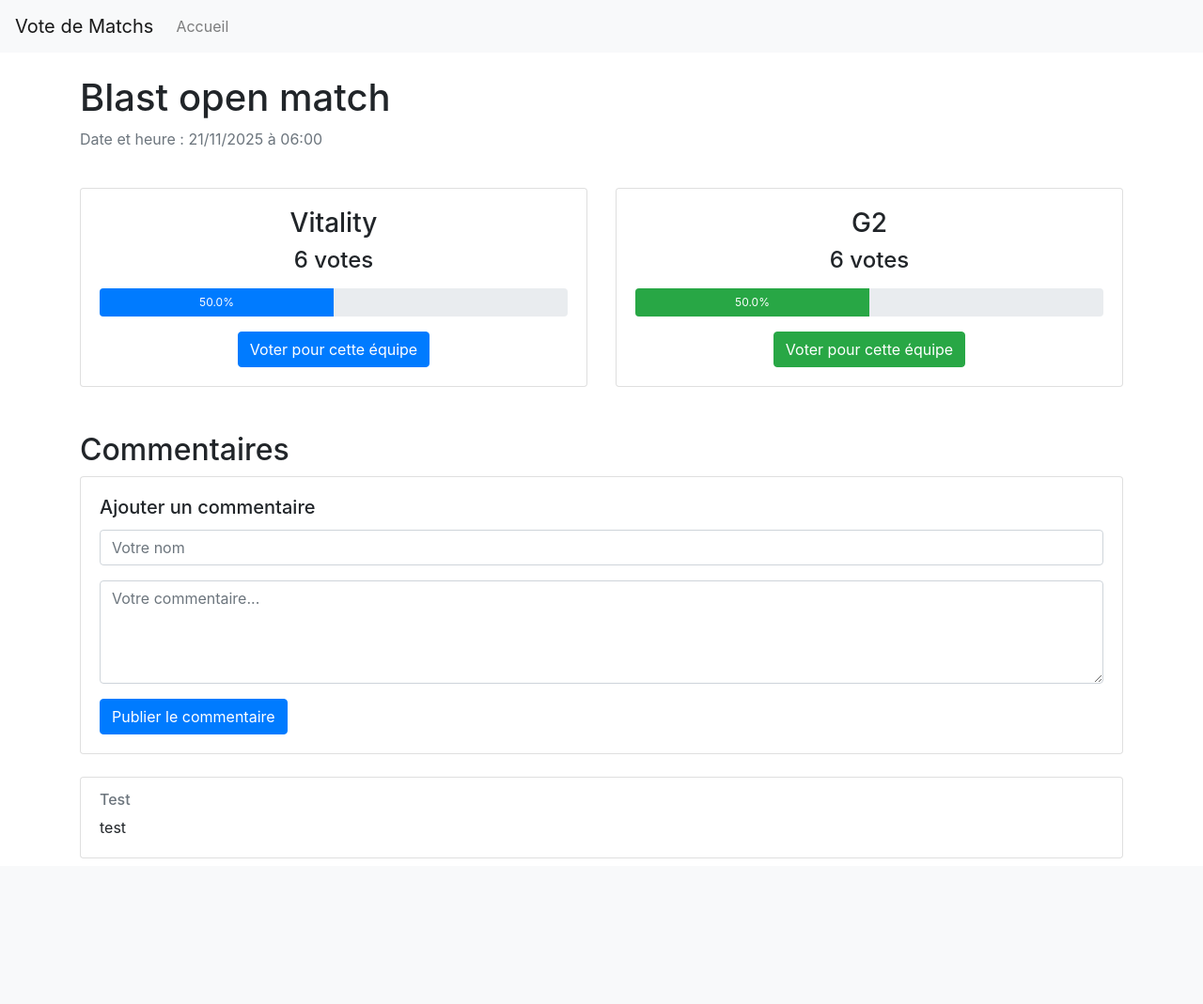
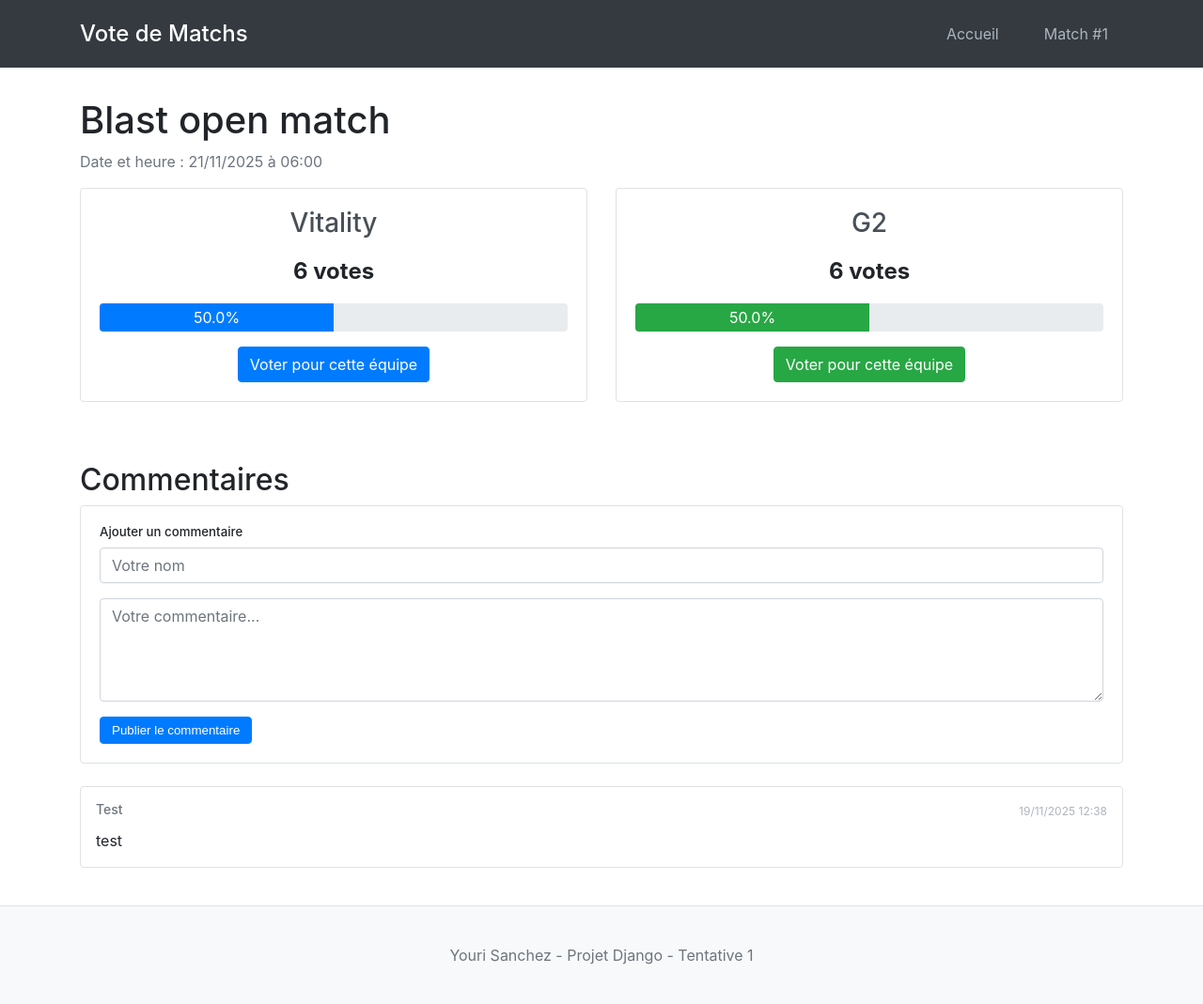
Before and after one commit to ossydreos/WEBA.YS, a Django app: page /match/1/ in a window 1280 px wide. Shown: the whole page at 94% size. Before the commit the page ends 914 px from the top, so only its background shows below. Run offline with Django 5.2, Linux system fonts and the light colour scheme; data comes from the database, SQL or seed files in the repository; both versions use the stored data as it was after the commit; parts of the project's set-up code (start-up, migrations or seed data) failed here and were passed over; some libraries are stand-ins or nearby versions.

Commit message:
reset des migrations et style

```diff
--- a/DjangoProject/settings.py
+++ b/DjangoProject/settings.py
@@ -117,6 +117,9 @@
 # https://docs.djangoproject.com/en/5.2/howto/static-files/
 
 STATIC_URL = 'static/'
+STATICFILES_DIRS = [
+    BASE_DIR / "static",
+]
 STATIC_ROOT = BASE_DIR / "staticfiles"
 
 # Default primary key field type
--- /dev/null
+++ b/hltvtracker/static/hltvtracker/css/styles.css
@@ -0,0 +1,477 @@
+
+* {
+    box-sizing: border-box;
+}
+
+body {
+    font-family: -apple-system, BlinkMacSystemFont, 'Segoe UI', Roboto, 'Helvetica Neue', Arial, sans-serif;
+    line-height: 1.5;
+    color: #212529;
+    background-color: #fff;
+    margin: 0;
+    padding: 0;
+    min-height: 100vh;
+    display: flex;
+    flex-direction: column;
+}
+
+h1, h2, h3, h4, h5, h6 {
+    margin-top: 0;
+    margin-bottom: 0.5rem;
+    font-weight: 500;
+    line-height: 1.2;
+}
+
+h1 { font-size: 2.5rem; }
+h2 { font-size: 2rem; }
+h3 { font-size: 1.75rem; }
+
+p {
+    margin-top: 0;
+    margin-bottom: 1rem;
+}
+
+/* Layout principal */
+.site-header {
+    background-color: #343a40;
+    color: white;
+    padding: 1rem 0;
+}
+
+.header-content {
+    max-width: 1140px;
+    margin: 0 auto;
+    padding: 0 15px;
+    display: flex;
+    justify-content: space-between;
+    align-items: center;
+}
+
+.site-title {
+    margin: 0;
+    font-size: 1.5rem;
+    color: white;
+}
+
+.main-nav {
+    display: flex;
+    gap: 1rem;
+}
+
+.nav-link {
+    color: #adb5bd;
+    text-decoration: none;
+    padding: 0.5rem 1rem;
+    border-radius: 0.25rem;
+}
+
+.nav-link:hover {
+    color: white;
+    background-color: #495057;
+}
+
+.main-content {
+    flex: 1;
+    padding: 2rem 0;
+}
+
+.site-footer {
+    background-color: #f8f9fa;
+    border-top: 1px solid #dee2e6;
+    padding: 2rem 0;
+    margin-top: auto;
+}
+
+.footer-content {
+    max-width: 1140px;
+    margin: 0 auto;
+    padding: 0 15px;
+    text-align: center;
+    color: #6c757d;
+}
+
+.footer-content p {
+    margin: 0.5rem 0;
+}
+
+
+
+.container {
+    max-width: 1140px;
+    margin: 0 auto;
+    padding: 0 15px;
+}
+
+.card {
+    border: 1px solid #dee2e6;
+    border-radius: 0.25rem;
+    margin-bottom: 1rem;
+    background: white;
+}
+
+.card-body {
+    padding: 1.25rem;
+}
+
+.text-center {
+    text-align: center;
+}
+
+.text-muted {
+    color: #6c757d;
+}
+
+.text-danger {
+    color: #dc3545;
+}
+
+.mt-3 { margin-top: 1rem; }
+.mt-4 { margin-top: 1.5rem; }
+.mt-5 { margin-top: 3rem; }
+.mb-2 { margin-bottom: 0.5rem; }
+.mb-4 { margin-bottom: 1.5rem; }
+
+.row {
+    display: flex;
+    flex-wrap: wrap;
+    margin: 0 -15px;
+}
+
+.col-md-6, .col-md-12 {
+    padding: 0 15px;
+}
+
+.col-md-6 {
+    flex: 0 0 50%;
+    max-width: 50%;
+}
+
+.col-md-12 {
+    flex: 0 0 100%;
+    max-width: 100%;
+}
+
+/* Boutons */
+.btn {
+    display: inline-block;
+    padding: 0.375rem 0.75rem;
+    text-align: center;
+    text-decoration: none;
+    border: 1px solid transparent;
+    border-radius: 0.25rem;
+    cursor: pointer;
+    color: white;
+    text-decoration: none;
+}
+
+.btn-primary {
+    color: #fff;
+    background-color: #007bff;
+    border-color: #007bff;
+}
+
+.btn-primary:hover {
+    background-color: #0056b3;
+    border-color: #004085;
+}
+
+.btn-success {
+    color: #fff;
+    background-color: #28a745;
+    border-color: #28a745;
+}
+
+.btn-success:hover {
+    background-color: #1e7e34;
+    border-color: #1c7430;
+}
+
+.btn-warning {
+    color: #212529;
+    background-color: #ffc107;
+    border-color: #ffc107;
+}
+
+.btn-warning:hover {
+    background-color: #e0a800;
+    border-color: #d39e00;
+}
+
+.btn-secondary {
+    color: #fff;
+    background-color: #6c757d;
+    border-color: #6c757d;
+}
+
+.btn-secondary:hover {
+    background-color: #545b62;
+    border-color: #4e555b;
+}
+
+
+/* Alertes */
+.alert {
+    padding: 0.75rem 1rem;
+    margin-bottom: 1rem;
+    border: 1px solid transparent;
+    border-radius: 0.25rem;
+}
+
+.alert-success {
+    color: #155724;
+    background-color: #d4edda;
+    border-color: #c3e6cb;
+}
+
+.alert-danger {
+    color: #721c24;
+    background-color: #f8d7da;
+    border-color: #f5c6cb;
+}
+
+
+/* Barre de progression */
+.progress {
+    display: flex;
+    height: 1rem;
+    overflow: hidden;
+    background-color: #e9ecef;
+    border-radius: 0.25rem;
+}
+
+.progress-bar {
+    display: flex;
+    flex-direction: column;
+    justify-content: center;
+    color: #fff;
+    text-align: center;
+    background-color: #007bff;
+}
+
+.progress-bar.bg-success {
+    background-color: #28a745 !important;
+}
+
+/* Barre de progression personnalisée */
+.progress-custom {
+    height: 30px;
+}
+
+/* Formulaires */
+.form-group {
+    margin-bottom: 1rem;
+}
+
+input[type="text"],
+input[type="email"],
+input[type="password"],
+textarea,
+select {
+    display: block;
+    width: 100%;
+    padding: 0.375rem 0.75rem;
+    font-size: 1rem;
+    line-height: 1.5;
+    color: #495057;
+    background-color: #fff;
+    background-clip: padding-box;
+    border: 1px solid #ced4da;
+    border-radius: 0.25rem;
+}
+
+input[type="text"]:focus,
+input[type="email"]:focus,
+input[type="password"]:focus,
+textarea:focus,
+select:focus {
+    outline: 0;
+    border-color: #80bdff;
+}
+
+textarea {
+    resize: vertical;
+    min-height: 80px;
+}
+
+
+.features {
+    display: grid;
+    grid-template-columns: repeat(auto-fit, minmax(300px, 1fr));
+    gap: 2rem;
+    margin-bottom: 4rem;
+}
+
+.feature-card {
+    background: white;
+    border-radius: 0.5rem;
+    padding: 2rem;
+    text-align: center;
+    box-shadow: 0 2px 10px rgba(0,0,0,0.1);
+}
+
+.feature-card h2 {
+    color: #495057;
+    margin-bottom: 1rem;
+    font-size: 1.5rem;
+}
+
+.feature-card p {
+    color: #6c757d;
+    margin: 0;
+}
+
+.cta-section {
+    text-align: center;
+    padding: 3rem 0;
+    background: #f8f9fa;
+    border-radius: 0.5rem;
+    margin: 3rem 0;
+}
+
+.cta-section h2 {
+    color: #495057;
+    margin-bottom: 1rem;
+}
+
+.cta-section p {
+    color: #6c757d;
+    margin-bottom: 2rem;
+}
+
+.btn-large {
+    padding: 1rem 2rem;
+    font-size: 1.25rem;
+    font-weight: bold;
+}
+
+
+.btn-vote-primary {
+    background-color: #007bff;
+    border-color: #007bff;
+}
+
+.btn-vote-primary:hover {
+    background-color: #0056b3;
+    border-color: #0056b3;
+}
+
+.btn-vote-success {
+    background-color: #28a745;
+    border-color: #28a745;
+}
+
+.btn-vote-success:hover {
+    background-color: #1e7e34;
+    border-color: #1e7e34;
+}
+
+.btn-vote-warning {
+    background-color: #ffc107;
+    border-color: #ffc107;
+    color: #212529;
+}
+
+.btn-vote-warning:hover {
+    background-color: #e0a800;
+    border-color: #e0a800;
+    color: #212529;
+}
+
+.team-card {
+    border: 1px solid #dee2e6;
+    border-radius: 0.25rem;
+}
+
+.team-card .card-body {
+    padding: 1.25rem;
+    text-align: center;
+}
+
+.team-card h3 {
+    margin-bottom: 0.5rem;
+    color: #495057;
+}
+
+.team-card .votes-count {
+    font-size: 1.5rem;
+    font-weight: bold;
+    margin: 1rem 0;
+}
+
+.comments-section {
+    margin-top: 3rem;
+}
+
+.comment-card {
+    margin-bottom: 0.5rem;
+}
+
+.comment-card .card-body {
+    padding: 1rem;
+}
+
+.comment-header {
+    display: flex;
+    justify-content: space-between;
+    align-items: center;
+}
+
+.comment-author {
+    font-family: inherit;
+    font-size: 0.875rem;
+    font-weight: 500;
+    color: #6c757d;
+    margin-bottom: 0.25rem;
+}
+
+.comment-date {
+    font-size: 0.75rem;
+    color: #adb5bd;
+    white-space: nowrap;
+}
+
+.comment-card .card-text {
+    font-family: inherit;
+    font-size: 1rem;
+    line-height: 1.5;
+    color: #212529;
+    margin: 0.5rem 0 0 0;
+}
+
+.comment-form .form-group {
+    margin-bottom: 1rem;
+}
+
+.comment-form input[type="text"],
+.comment-form textarea {
+    width: 100%;
+    padding: 0.375rem 0.75rem;
+    border: 1px solid #ced4da;
+    border-radius: 0.25rem;
+    font-family: inherit;
+    font-size: 1rem;
+    line-height: 1.5;
+    color: #495057;
+}
+
+.comment-form input[type="text"]::placeholder,
+.comment-form textarea::placeholder {
+    font-family: inherit;
+    color: #6c757d;
+    opacity: 1;
+}
+
+.comment-form textarea {
+    min-height: 80px;
+    resize: vertical;
+}
+
+@media (max-width: 768px) {
+    .team-card .card-body {
+        padding: 1rem;
+    }
+
+    .progress-custom {
+        height: 25px;
+    }
+}
--- a/hltvtracker/templates/base.html
+++ b/hltvtracker/templates/base.html
@@ -1,32 +1,36 @@
+{% load static %}
 <!DOCTYPE html>
 <html lang="en">
 <head>
-    <meta charset="UTF-8"/>
-    <meta name="viewport" content="width=device-width, initial-scale=1.0"/>
-    <title>
-        {% block title %}
-            Django App
-        {% endblock %}
-    </title>
-    <link rel="stylesheet" href="https://stackpath.bootstrapcdn.com/bootstrap/4.3.1/css/bootstrap.min.css"
-          rel="stylesheet"/>
+    <meta charset="UTF-8">
+    <title>{% block title %}Vote de Matchs{% endblock %}</title>
+    <link rel="stylesheet" href="{% static 'hltvtracker/css/styles.css' %}">
 </head>
 <body>
-<nav class="navbar navbar-expand-lg navbar-light bg-light">
-    <a class="navbar-brand" href="{% url 'home' %}">Vote de Matchs</a>
-    <button class="navbar-toggler" type="button" data-toggle="collapse" data-target="#navbarNav"
-            aria-controls="navbarNav" aria-expanded="false" aria-label="Toggle navigation"><span
-            class="navbar-toggler-icon"></span></button>
-    <div class="collapse navbar-collapse" id="navbarNav">
-        <ul class="navbar-nav">
-            <li class="nav-item">
-                <a class="nav-link" href="{% url 'home' %}">Accueil</a>
-            </li>
-        </ul>
-    </div>
-</nav>
-<div class="container">{% block content %} {% endblock %}</div>
-<script src="https://code.jquery.com/jquery-3.3.1.slim.min.js"></script>
-<script src="https://stackpath.bootstrapcdn.com/bootstrap/4.3.1/js/bootstrap.bundle.min.js"></script>
+    <header class="site-header">
+        {% block header %}
+        <div class="header-content">
+            <h1 class="site-title">Vote de Matchs</h1>
+            <nav class="main-nav">
+                <a href="{% url 'home' %}" class="nav-link">Accueil</a>
+                <a href="{% url 'match_detail' 1 %}" class="nav-link">Match #1</a>
+            </nav>
+        </div>
+        {% endblock %}
+    </header>
+
+    <main class="main-content">
+        <div class="container">
+            {% block content %}{% endblock %}
+        </div>
+    </main>
+
+    <footer class="site-footer">
+        {% block footer %}
+        <div class="footer-content">
+            <p>Youri Sanchez - Projet Django - Tentative 1</p>
+        </div>
+        {% endblock %}
+    </footer>
 </body>
 </html>
--- a/hltvtracker/templates/match.html
+++ b/hltvtracker/templates/match.html
@@ -5,11 +5,8 @@
 {% block content %}
 {% if messages %}
     {% for message in messages %}
-        <div class="alert alert-{{ message.tags }} alert-dismissible fade show mt-3" role="alert">
+        <div class="alert alert-{{ message.tags }} mt-3" role="alert">
             {{ message }}
-            <button type="button" class="close" data-dismiss="alert" aria-label="Close">
-                <span aria-hidden="true">&times;</span>
-            </button>
         </div>
     {% endfor %}
 {% endif %}
@@ -21,14 +18,13 @@
     </div>
 </div>
 
-<!-- Section des équipes et votes -->
 <div class="row mt-4">
     <div class="col-md-6">
-        <div class="card">
+        <div class="card team-card">
             <div class="card-body text-center">
                 <h3>{{ team1.team.team_name }}</h3>
-                <p class="h4">{{ team1.votes }} vote{{ team1.votes|pluralize }}</p>
-                <div class="progress mt-3" style="height: 30px;">
+                <p class="h4 votes-count">{{ team1.votes }} vote{{ team1.votes|pluralize }}</p>
+                <div class="progress mt-3 progress-custom">
                     <div class="progress-bar" role="progressbar" style="width: {{ team1_percent }}%">
                         {{ team1_percent }}%
                     </div>
@@ -43,11 +39,11 @@
     </div>
 
     <div class="col-md-6">
-        <div class="card">
+        <div class="card team-card">
             <div class="card-body text-center">
                 <h3>{{ team2.team.team_name }}</h3>
-                <p class="h4">{{ team2.votes }} vote{{ team2.votes|pluralize }}</p>
-                <div class="progress mt-3" style="height: 30px;">
+                <p class="h4 votes-count">{{ team2.votes }} vote{{ team2.votes|pluralize }}</p>
+                <div class="progress mt-3 progress-custom">
                     <div class="progress-bar bg-success" role="progressbar" style="width: {{ team2_percent }}%">
                         {{ team2_percent }}%
                     </div>
@@ -62,7 +58,6 @@
     </div>
 </div>
 
-<!-- Bouton pour annuler le vote -->
 {% if has_voted %}
 <div class="row mt-3">
     <div class="col-md-12 text-center">
@@ -71,16 +66,14 @@
 </div>
 {% endif %}
 
-<!-- Section des commentaires -->
-<div class="row mt-5">
+<div class="row comments-section">
     <div class="col-md-12">
         <h2>Commentaires</h2>
 
-        <!-- Formulaire pour ajouter un commentaire -->
         <div class="card mb-4">
             <div class="card-body">
                 <h5 class="card-title">Ajouter un commentaire</h5>
-                <form method="post">
+                <form method="post" class="comment-form">
                     {% csrf_token %}
                     <input type="hidden" name="add_comment" value="1">
                     <div class="form-group">
@@ -100,12 +93,14 @@
             </div>
         </div>
 
-        <!-- Liste des commentaires -->
         {% if comments %}
             {% for comment in comments %}
-                <div class="card mb-2">
+                <div class="card comment-card">
                     <div class="card-body">
-                        <h6 class="card-subtitle mb-2 text-muted">{{ comment.username }}</h6>
+                        <div class="comment-header">
+                            <h6 class="card-subtitle mb-2 text-muted comment-author">{{ comment.username }}</h6>
+                            <small class="text-muted comment-date">{{ comment.created_at|date:"d/m/Y H:i" }}</small>
+                        </div>
                         <p class="card-text">{{ comment.text }}</p>
                     </div>
                 </div>
```
Also changed, not shown: hltvtracker/templates/home.html (+28 -5 lines), hltvtracker/templates/todos.html (deleted, +0 -10 lines), db.sqlite3, hltvtracker/migrations/0001_initial.py, hltvtracker/migrations/0002_match_team_comment_matchteam.py (deleted), hltvtracker/migrations/0003_comment_created_at_alter_matchteam_unique_together.py (deleted).
